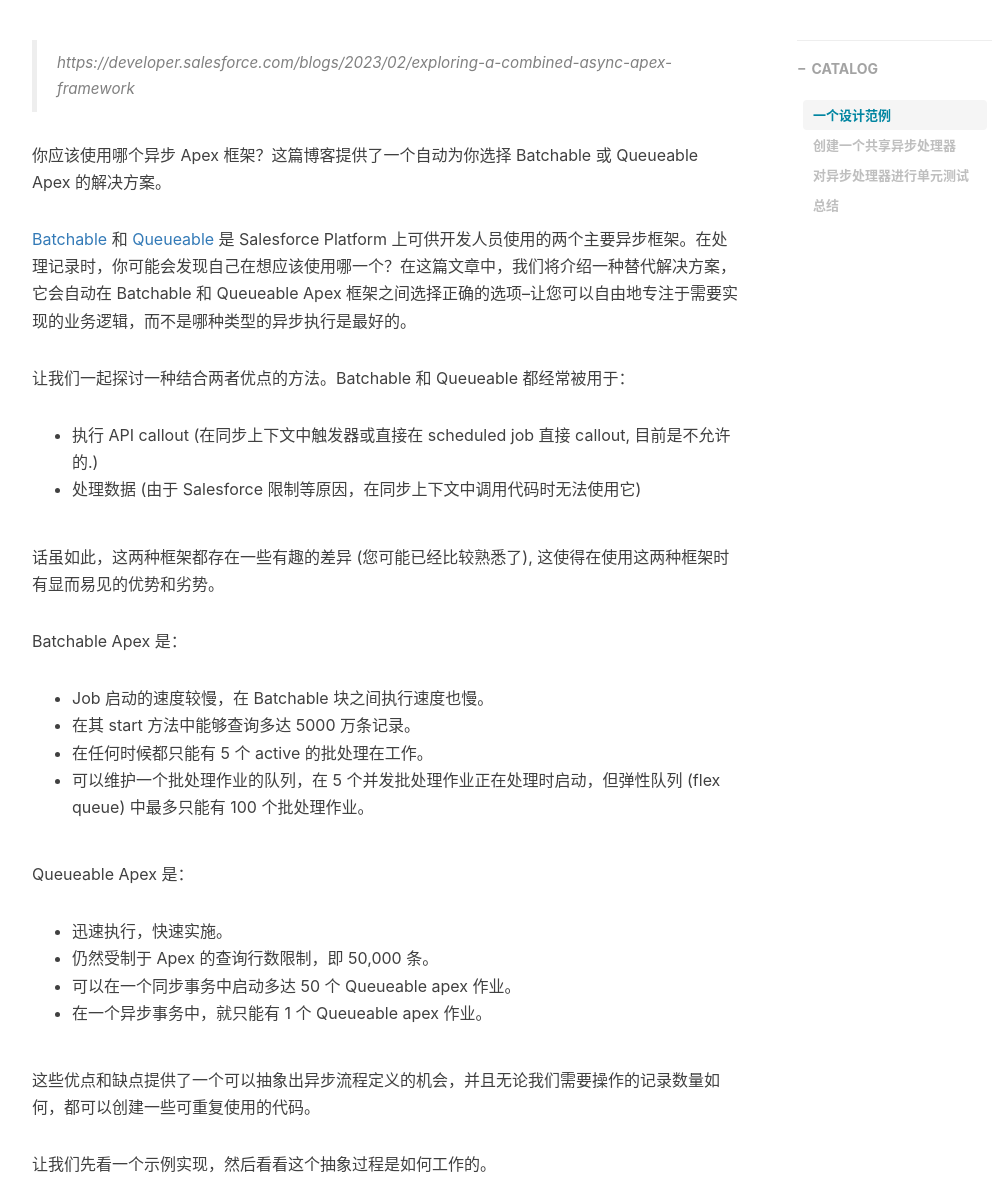
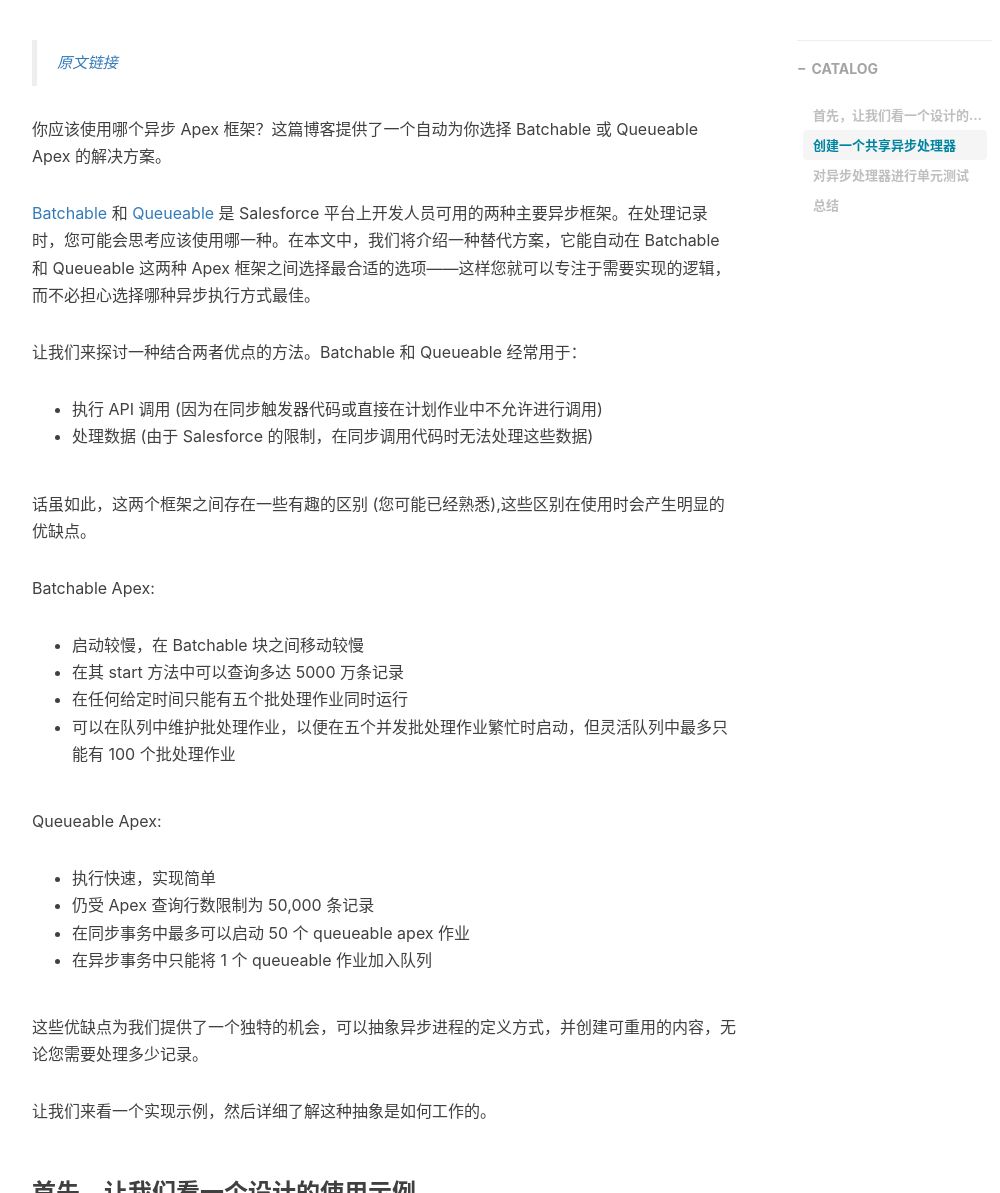
Before and after one commit to dyncan/dyncan.github.io, a Jekyll site: the page built from _posts/2023-02-08-exploring-a-combined-async-apex-framework.markdown, in a window 1280 px wide and 1400 px high, scrolled down 310 px. Shown: the part 207-1400 px from the top of the window, without its empty margins (233-1233 px from the left). Built offline with Jekyll 4.4.1, drawn with Linux system fonts in a browser that asks for light colours; nearby versions of some CDN libraries; comment, search, counter and statistics services are not loaded; some of the changed text lies outside the part shown.

Commit message:
updated articles: exploring-a-combined-async-apex-framework

````diff
--- a/_posts/2023-02-08-exploring-a-combined-async-apex-framework.markdown
+++ b/_posts/2023-02-08-exploring-a-combined-async-apex-framework.markdown
@@ -12,40 +12,40 @@
   - Async Apex
 ---
 
-> https://developer.salesforce.com/blogs/2023/02/exploring-a-combined-async-apex-framework
+> [原文链接](https://developer.salesforce.com/blogs/2023/02/exploring-a-combined-async-apex-framework)
 
 你应该使用哪个异步 Apex 框架？这篇博客提供了一个自动为你选择 Batchable 或 Queueable Apex 的解决方案。
 
-[Batchable](https://developer.salesforce.com/docs/atlas.en-us.apexcode.meta/apexcode/apex_batch_interface.htm) 和 [Queueable](https://developer.salesforce.com/docs/atlas.en-us.apexcode.meta/apexcode/apex_queueing_jobs.htm) 是 Salesforce Platform 上可供开发人员使用的两个主要异步框架。在处理记录时，你可能会发现自己在想应该使用哪一个？在这篇文章中，我们将介绍一种替代解决方案，它会自动在 Batchable 和 Queueable Apex 框架之间选择正确的选项--让您可以自由地专注于需要实现的业务逻辑，而不是哪种类型的异步执行是最好的。
+[Batchable](https://developer.salesforce.com/docs/atlas.en-us.apexcode.meta/apexcode/apex_batch_interface.htm) 和 [Queueable](https://developer.salesforce.com/docs/atlas.en-us.apexcode.meta/apexcode/apex_queueing_jobs.htm) 是 Salesforce 平台上开发人员可用的两种主要异步框架。在处理记录时，您可能会思考应该使用哪一种。在本文中，我们将介绍一种替代方案，它能自动在 Batchable 和 Queueable 这两种 Apex 框架之间选择最合适的选项——这样您就可以专注于需要实现的逻辑，而不必担心选择哪种异步执行方式最佳。
 
-让我们一起探讨一种结合两者优点的方法。Batchable 和 Queueable 都经常被用于：
+让我们来探讨一种结合两者优点的方法。Batchable 和 Queueable 经常用于：
 
-- 执行 API callout (在同步上下文中触发器或直接在 scheduled job 直接 callout, 目前是不允许的.)
-- 处理数据 (由于 Salesforce 限制等原因，在同步上下文中调用代码时无法使用它)
+- 执行 API 调用 (因为在同步触发器代码或直接在计划作业中不允许进行调用)
+- 处理数据 (由于 Salesforce 的限制，在同步调用代码时无法处理这些数据)
 
-话虽如此，这两种框架都存在一些有趣的差异 (您可能已经比较熟悉了), 这使得在使用这两种框架时有显而易见的优势和劣势。
+话虽如此，这两个框架之间存在一些有趣的区别 (您可能已经熟悉),这些区别在使用时会产生明显的优缺点。
 
-Batchable Apex 是：
+Batchable Apex:
 
-- Job 启动的速度较慢，在 Batchable 块之间执行速度也慢。
-- 在其 start 方法中能够查询多达 5000 万条记录。
-- 在任何时候都只能有 5 个 active 的批处理在工作。
-- 可以维护一个批处理作业的队列，在 5 个并发批处理作业正在处理时启动，但弹性队列 (flex queue) 中最多只能有 100 个批处理作业。
+- 启动较慢，在 Batchable 块之间移动较慢
+- 在其 start 方法中可以查询多达 5000 万条记录
+- 在任何给定时间只能有五个批处理作业同时运行
+- 可以在队列中维护批处理作业，以便在五个并发批处理作业繁忙时启动，但灵活队列中最多只能有 100 个批处理作业
 
-Queueable Apex 是：
+Queueable Apex:
 
-- 迅速执行，快速实施。
-- 仍然受制于 Apex 的查询行数限制，即 50,000 条。
-- 可以在一个同步事务中启动多达 50 个 Queueable apex 作业。
-- 在一个异步事务中，就只能有 1 个 Queueable apex 作业。
+- 执行快速，实现简单
+- 仍受 Apex 查询行数限制为 50,000 条记录
+- 在同步事务中最多可以启动 50 个 queueable apex 作业
+- 在异步事务中只能将 1 个 queueable 作业加入队列
 
-这些优点和缺点提供了一个可以抽象出异步流程定义的机会，并且无论我们需要操作的记录数量如何，都可以创建一些可重复使用的代码。
+这些优缺点为我们提供了一个独特的机会，可以抽象异步进程的定义方式，并创建可重用的内容，无论您需要处理多少记录。
 
-让我们先看一个示例实现，然后看看这个抽象过程是如何工作的。
+让我们来看一个实现示例，然后详细了解这种抽象是如何工作的。
 
-### 一个设计范例
+### 首先，让我们看一个设计的使用示例
 
-这个例子假设你正在使用一个 B2C Salesforce 组织，其中重要的是账户名称必须始终与联系人的名称相匹配，并且每个帐户只能有一个联系人。请注意，在我们的示例 ContactAsyncProcessor 中，只有与此业务规则相关的逻辑才需要存在。
+这个例子假设您正在使用一个 B2C（企业对消费者）Salesforce 组织，其中账户名称始终需要与联系人姓名匹配，并且每个账户只能关联一个联系人。请注意，在我们的 ContactAsyncProcessor 示例中，唯一需要存在的逻辑恰恰与这条业务规则相关：
 
 ```java
 public class ContactAsyncProcessor extends AsyncProcessor {
@@ -72,29 +72,29 @@
     .kickoff();
 ```
 
-当然，这是一个非常简单的示例，代码没有处理像 Contact.AccountId 为空，处理中间名以及更多的情况，这个例子只是展示了如何使用子类化来简化代码。在这里，您不需要担心示例查询返回的结果数量，或是否应该使用 Batchable 或 Queueable 实现，您只需关注业务规则即可。
+当然，这只是一个非常简单的示例 —— 它没有展示诸如 Contact.AccountId 为空、处理中间名等更复杂的情况。不过，这个例子确实展示了子类化如何帮助简化代码。在这里，你不需要担心示例查询会返回多少结果，也不用考虑是否应该使用 Batchable 或 Queueable 实现 —— 你可以专注于业务规则本身。
 
-那个 AsyncProcessor 父类是什么样子的？让我们来看看幕后发生了什么。
+那么，AsyncProcessor 父类最终会是什么样子呢？让我们来看看幕后发生了什么。
 
 ### 创建一个共享异步处理器
 
-首先，在整合 Batchable 和 Queueable 接口时，我们需要注意一些有趣的技术限制：
+首先，在尝试整合 Batchable 和 Queueable 接口时，我们需要注意一些有趣的技术限制：
 
-- 批处理类必须是外部类。将内部类声明为 Batchable 是有效语法，但尝试通过 Database.executeBatch 执行内部类将导致抛出异常。
-  - 这个异步异常只会出现在日志中，不会在同步上下文中直接返回给调用者，这可能会产生误导，因为执行不会像您对传统异常所期望的那样停止。
-- queueable 类可以是内部类，但是实现了 Database.Batchable 和 Database.Stateful 的外部类不能同时实现 System.Queueable.
+- 批处理类必须是外部类。虽然在语法上可以将内部类声明为 Batchable，但如果尝试通过 Database.executeBatch 执行内部类，将会抛出异常。
+  - 这种异步异常只会在日志中显示，而不会在同步上下文中直接返回给调用者，这可能会造成误导，因为执行不会像传统异常那样立即停止。
+- 队列类可以是内部类，但实现了 Database.Batchable 和 Database.Stateful 的外部类不能同时实现 System.Queueable。
 
-您希望此框架灵活且可扩展，而无需对其进行任何更改。这个框架应该能够：
+您希望这个框架具有灵活性和可扩展性，无需进行任何修改。它应该能够：
 
 - 获取一个查询或记录列表。
-- 评估有多少记录是查询或列表的一部分。
-- 检查您是否低于某个阈值——哪些子类应该能够修改——启动一个 Queueable. 否则，启动一个 Batchable.
+- 评估查询或列表中包含的记录数量。
+- 检查是否低于某个阈值 (子类应能修改此阈值) - 如果低于阈值则启动 Queueable，否则启动 Batchable。
 
-此图显示了同步发生与异步发生的情况：
+下面的图表展示了需要同步执行和异步执行的内容：
 
 ![img](/img/in-post/post-bg-async-apex-framework-process-map.png)
 
-这些限制可以帮助指导共享抽象的整体设计。例如，在异步处理记录之前，您应该有一种与此类交互的方法，这是接口的理想位置。
+这些限制可以帮助指导共享抽象的整体设计。例如，在异步处理记录之前，你应该有一种方式与这个类进行交互 —— 这正是定义接口的绝佳位置。
 
 ```java
 public interface Process {
````
